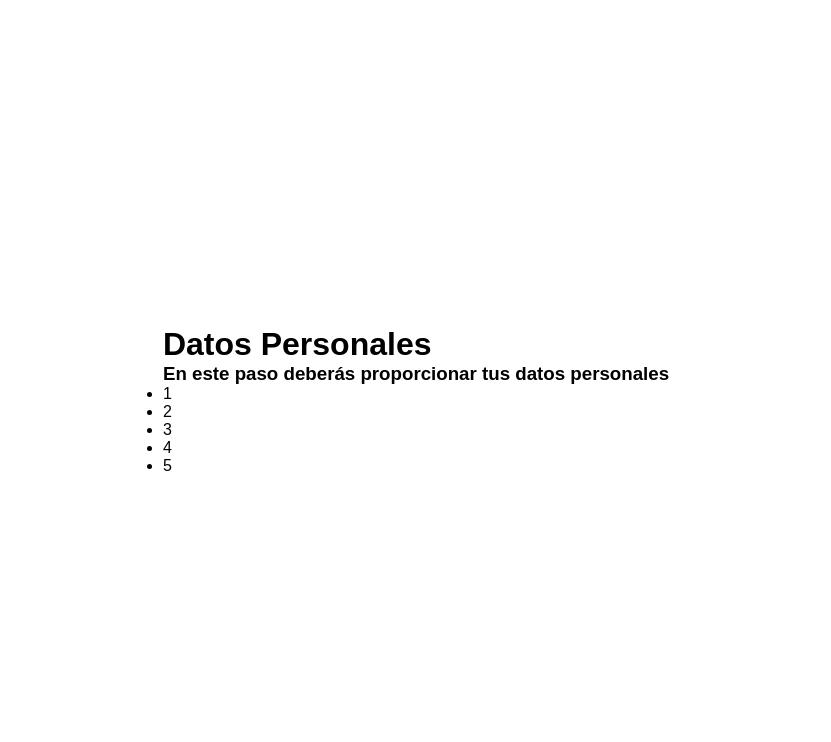
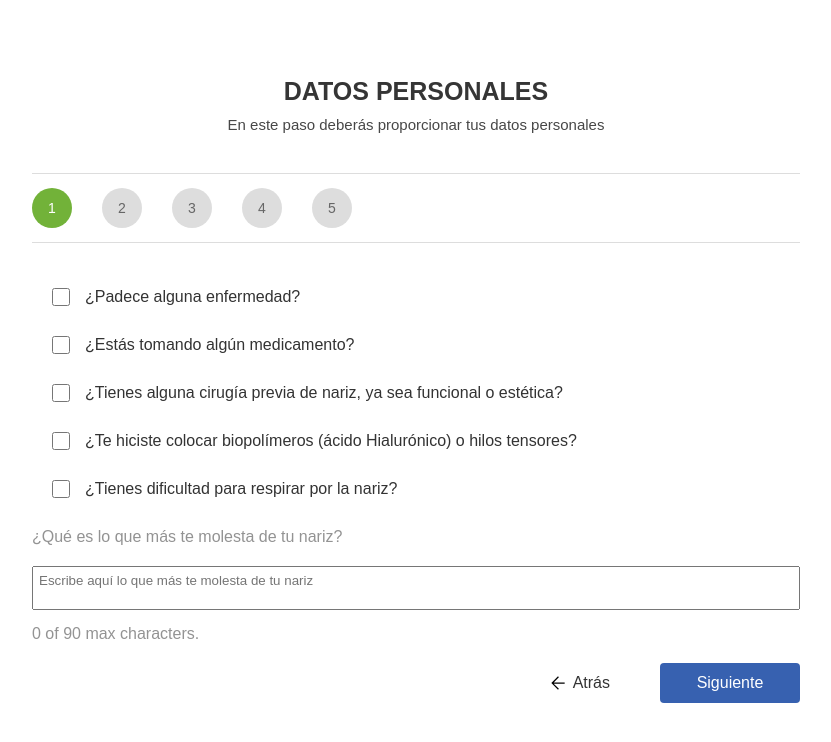
Before and after one commit to MiguelT18/consulta-en-linea, a React (Create React App) app: page /segundo-paso in a window 1280 px wide. Shown: the top 742 px of the page, without its empty margins (224-1055 px from the left). Built offline with nearby package versions, Linux system fonts and the light colour scheme.

Commit message:
paso 2 en progreso, añadir interaccion a los checkboxes

```diff
--- a/src/views/Paso1/Header/css/Header.css
+++ b/src/views/Paso1/Header/css/Header.css
@@ -1,25 +1,22 @@
-.Paso1 {
-  width: 100%;
-}
-.Paso1 .HeaderFormulario {
+.HeaderFormulario {
   width: 60vw;
   margin: 0 auto;
 }
-.Paso1 .HeaderFormulario h1 {
+.HeaderFormulario h1 {
   text-transform: uppercase;
   text-align: center;
   margin: 30px 0 10px;
   color: #353535;
   font-size: 25px;
 }
-.Paso1 .HeaderFormulario h3 {
+.HeaderFormulario h3 {
   font-size: 15px;
   font-weight: 500;
   margin-bottom: 40px;
   text-align: center;
   color: #474747;
 }
-.Paso1 .HeaderFormulario ul {
+.HeaderFormulario ul {
   border-top: 1px solid #ddd;
   border-bottom: 1px solid #ddd;
   width: 100%;
@@ -27,7 +24,7 @@
   gap: 30px;
   padding: 14px 0;
 }
-.Paso1 .HeaderFormulario ul li {
+.HeaderFormulario ul li {
   width: 40px;
   height: 40px;
   display: inline-block;
@@ -39,7 +36,7 @@
   color: #666;
   border-radius: 50%;
 }
-.Paso1 .HeaderFormulario ul li:first-child {
+.HeaderFormulario ul li:first-child {
   background-color: #72b239;
   color: #fff;
 }/*# sourceMappingURL=Header.css.map */
--- a/src/views/Paso1/Header/css/Header.scss
+++ b/src/views/Paso1/Header/css/Header.scss
@@ -1,5 +1,3 @@
-.Paso1 {
-  width: 100%;
 .HeaderFormulario {
   width: 60vw;
   margin: 0 auto;
@@ -48,4 +46,3 @@
     }
   }
 }
-}
--- /dev/null
+++ b/src/views/Paso2/Formulario2/Formulario2.jsx
@@ -0,0 +1,66 @@
+import "./css/Formulario2.css";
+import { Link } from "react-router-dom";
+import { useState } from "react";
+
+export const Formulario2 = () => {
+  const [isChecked, setIsChecked] = useState(false);
+
+  return (
+    <form className="FormuCheck">
+      <label htmlFor="check1">
+        <input
+          id="check1"
+          type="checkbox"
+          onChange={() => setIsChecked(!isChecked)}
+        />
+        ¿Padece alguna enfermedad?
+      </label>
+      {isChecked && (
+        <textarea
+          id="TextCheck1"
+          className="TextCheck1"
+          placeholder="Indícanos qué enfermedad padeces..."
+          cols="40"
+          rows="1"
+        ></textarea>
+      )}
+
+      <label htmlFor="check2">
+        <input id="check2" type="checkbox" />
+        ¿Estás tomando algún medicamento?
+      </label>
+
+      <label htmlFor="check3">
+        <input id="check3" type="checkbox" />
+        ¿Tienes alguna cirugía previa de nariz, ya sea funcional o estética?
+      </label>
+
+      <label htmlFor="check4">
+        <input id="check4" type="checkbox" />
+        ¿Te hiciste colocar biopolímeros (ácido Hialurónico) o hilos tensores?
+      </label>
+
+      <label htmlFor="check5">
+        <input id="check5" type="checkbox" />
+        ¿Tienes dificultad para respirar por la nariz?
+      </label>
+
+      <p>¿Qué es lo que más te molesta de tu nariz?</p>
+      <textarea
+        className="TextArea"
+        placeholder="Escribe aquí lo que más te molesta de tu nariz"
+        cols="30"
+        rows="2"
+      ></textarea>
+      <p>0 of 90 max characters.</p>
+
+      <div className="MainButtons">
+        <Link className="BackPage" to="/primer-paso">
+          <span></span>
+          Atrás
+        </Link>
+        <Link className="NextPage">Siguiente</Link>
+      </div>
+    </form>
+  );
+};
--- /dev/null
+++ b/src/views/Paso2/Formulario2/css/Formulario2.css
@@ -0,0 +1,68 @@
+.FormuCheck {
+  display: flex;
+  flex-direction: column;
+  margin-top: 30px;
+  margin-bottom: 50px;
+}
+.FormuCheck label {
+  margin: 15px 0;
+  font-size: 16px;
+  display: flex;
+  align-items: center;
+  color: #333;
+}
+.FormuCheck label input {
+  margin-right: 15px;
+  margin-left: 20px;
+}
+.FormuCheck label input[type=checkbox] {
+  width: 18px;
+  height: 18px;
+}
+.FormuCheck .TextCheck1 {
+  padding: 3px;
+  resize: none;
+}
+.FormuCheck p {
+  margin: 15px 0 20px;
+  color: #939393;
+  font-size: 16px;
+}
+.FormuCheck .TextArea {
+  resize: none;
+  outline: none;
+  padding: 6px;
+}
+.FormuCheck .MainButtons {
+  display: flex;
+  gap: 50px;
+  justify-content: end;
+}
+.FormuCheck .MainButtons .NextPage {
+  color: #fff;
+  width: 140px;
+  height: 40px;
+  background-color: #3761b0;
+  border-radius: 4px;
+  font-size: 16px;
+  display: flex;
+  justify-content: center;
+  align-items: center;
+}
+.FormuCheck .MainButtons .BackPage {
+  display: flex;
+  align-items: center;
+  gap: 5px;
+  color: #333;
+  font-size: 16px;
+}
+.FormuCheck .MainButtons .BackPage span {
+  width: 20px;
+  height: 20px;
+  display: block;
+  content: " ";
+  background-image: url("../../../../assets/icons/arrow-back.svg");
+  background-position: center;
+  background-repeat: no-repeat;
+  background-size: cover;
+}/*# sourceMappingURL=Formulario2.css.map */
--- /dev/null
+++ b/src/views/Paso2/Formulario2/css/Formulario2.scss
@@ -0,0 +1,72 @@
+.FormuCheck {
+  display: flex;
+  flex-direction: column;
+  margin-top: 30px;
+  margin-bottom: 50px;
+  label {
+    margin: 15px 0;
+    font-size: 16px;
+    display: flex;
+    align-items: center;
+    color: #333;
+    input {
+      margin: {
+        right: 15px;
+        left: 20px;
+      }
+    }
+    input[type="checkbox"] {
+      width: 18px;
+      height: 18px;
+    }
+  }
+  .TextCheck1 {
+    padding: 3px;
+    resize: none;
+  }
+  p {
+    margin: 15px 0 20px;
+    color: #939393;
+    font-size: 16px;
+  }
+  .TextArea {
+    resize: none;
+    outline: none;
+    padding: 6px;
+  }
+  .MainButtons {
+    display: flex;
+    gap: 50px;
+    justify-content: end;
+    .NextPage {
+      color: #fff;
+      width: 140px;
+      height: 40px;
+      background-color: #3761b0;
+      border-radius: 4px;
+      font-size: 16px;
+      display: flex;
+      justify-content: center;
+      align-items: center;
+    }
+    .BackPage {
+      display: flex;
+      align-items: center;
+      gap: 5px;
+      color: #333;
+      font-size: 16px;
+      span {
+        width: 20px;
+        height: 20px;
+        display: block;
+        content: " ";
+        background: {
+          image: url("../../../../assets/icons/arrow-back.svg");
+          position: center;
+          repeat: no-repeat;
+          size: cover;
+        }
+      }
+    }
+  }
+}
--- a/src/views/Paso2/Paso2.jsx
+++ b/src/views/Paso2/Paso2.jsx
@@ -1,9 +1,12 @@
+import "../Paso1/Header/css/Header.css";
 import { Header } from "../Paso1/Header/Header";
+import { Formulario2 } from "./Formulario2/Formulario2";
 
 export const Paso2 = () => {
   return (
     <div>
       <Header />
+      <Formulario2 />
     </div>
   );
 };
```
Also changed, not shown: 2 other files (tests, documents, lock files or other folders). Lines whose indentation alone changed are shown as unchanged.
